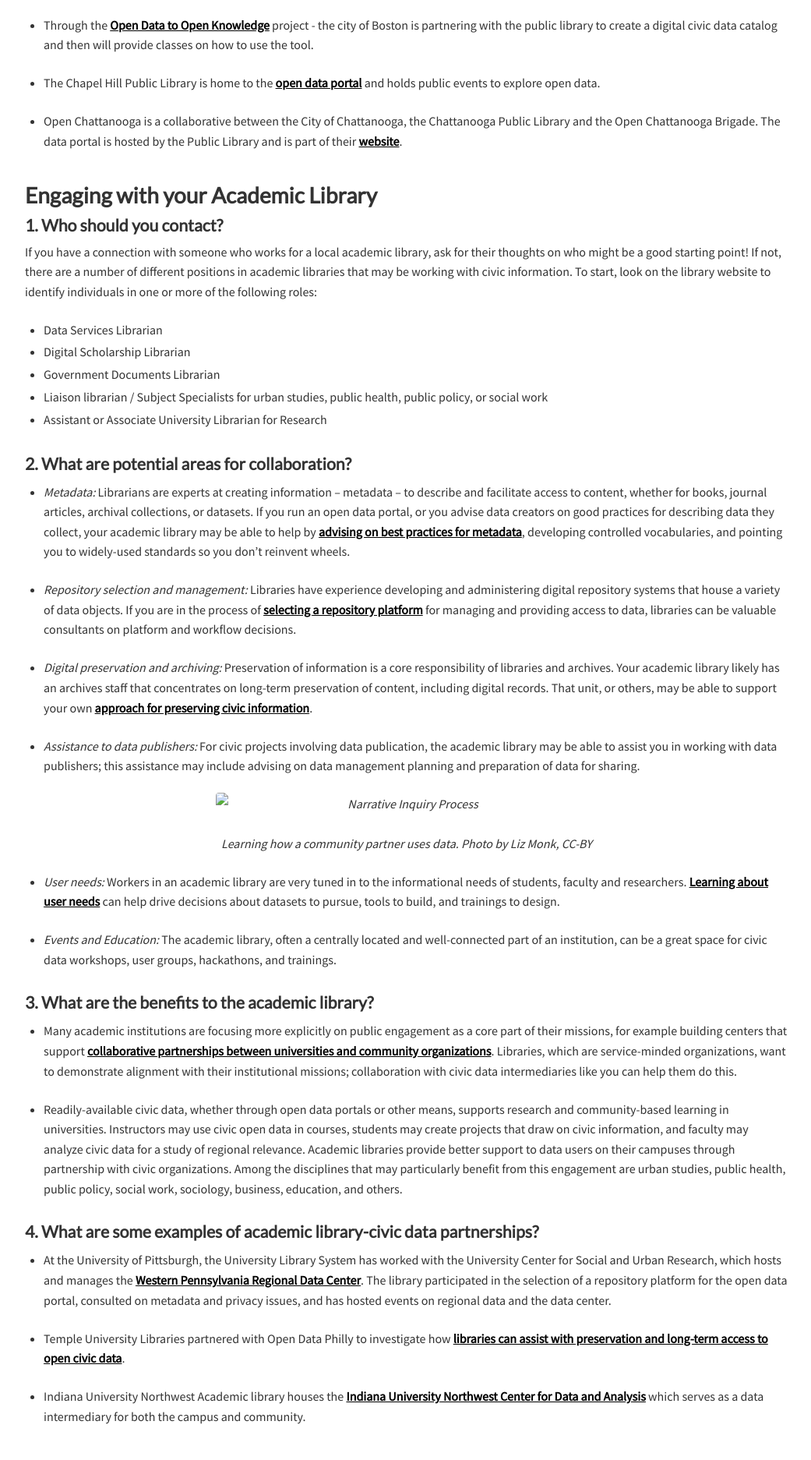
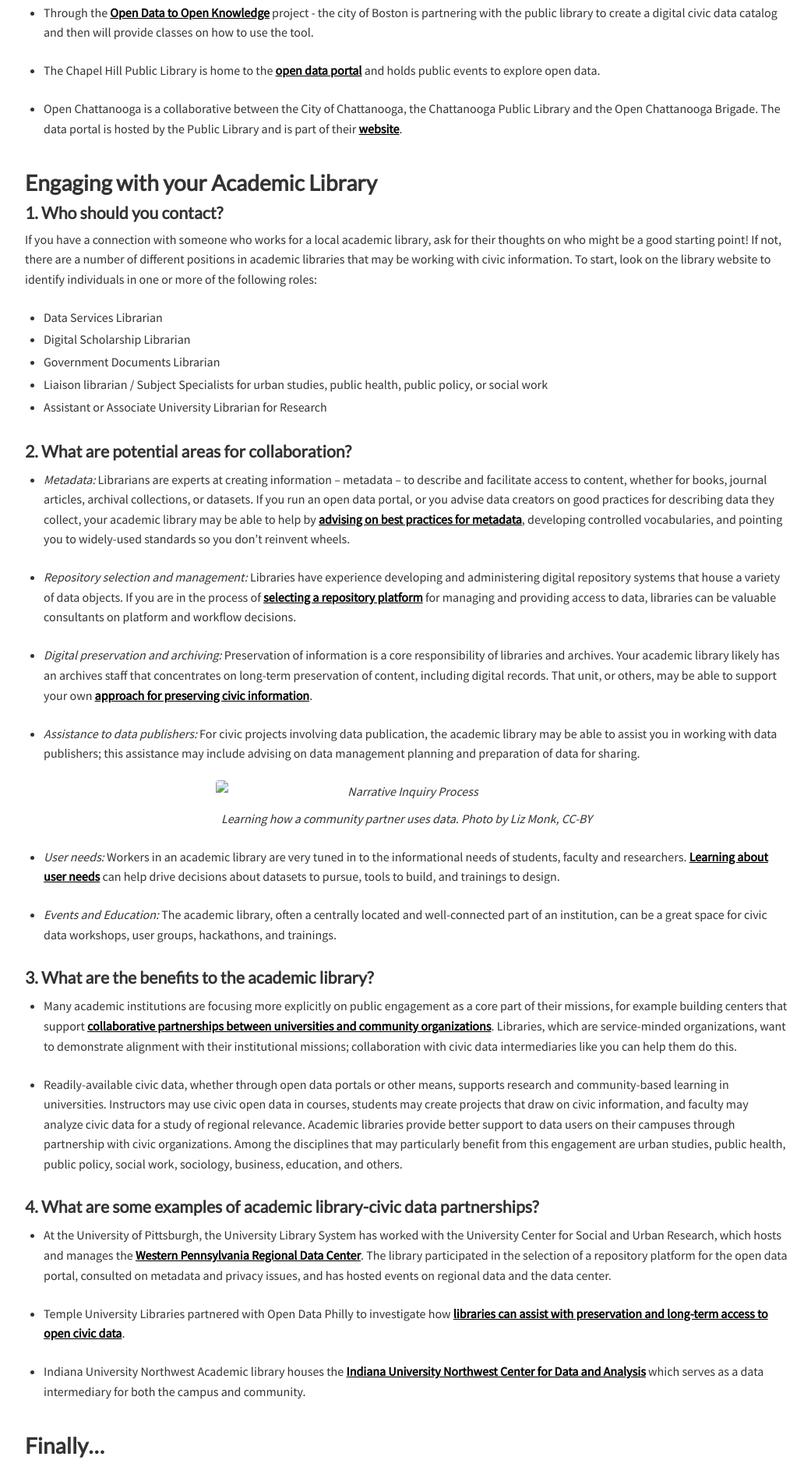
Before and after one commit to civic-switchboard/civic-switchboard.github.io.first, a Jekyll site: the page built from _posts/2018-01-09-post_2.md, in a window 1280 px wide. Shown: the part 2008-3881 px from the top of the page at 78% size, without its empty margins (118-1159 px from the left). Built offline with Jekyll 4.4.1, drawn with Linux system fonts in a browser that asks for light colours; grey boxes are pictures that could not be loaded.

Commit message:
try again to override img margin

```diff
--- a/_sass/layout.scss
+++ b/_sass/layout.scss
@@ -219,7 +219,7 @@
     text-align: center;
     font-style: italic;
 
-    .img {
+    img {
         margin-bottom: 0px;
     }
 
```
